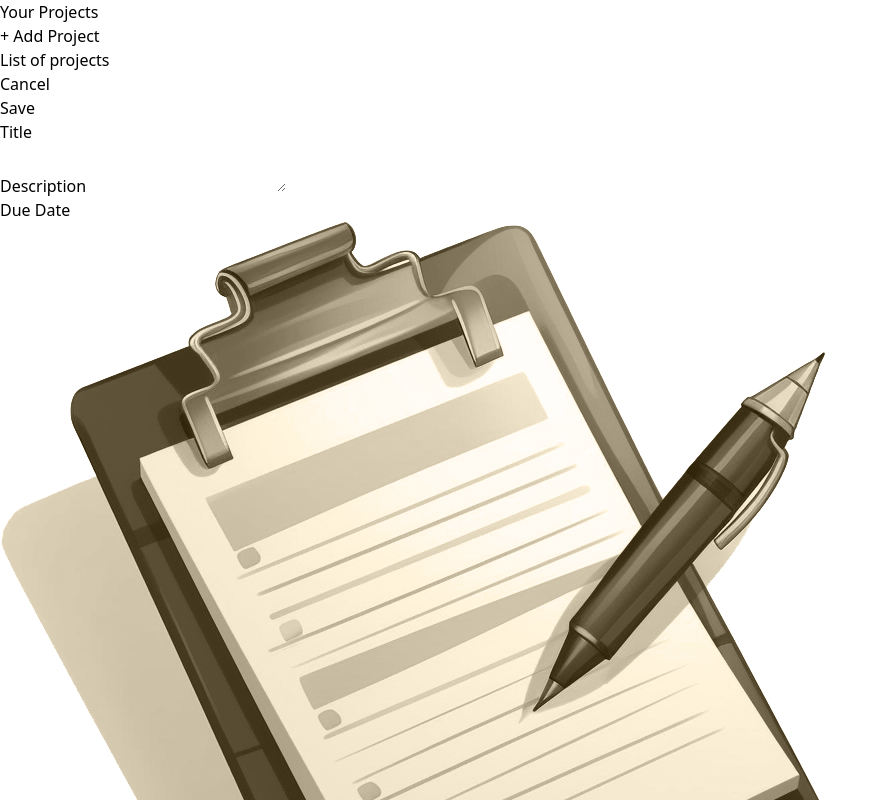
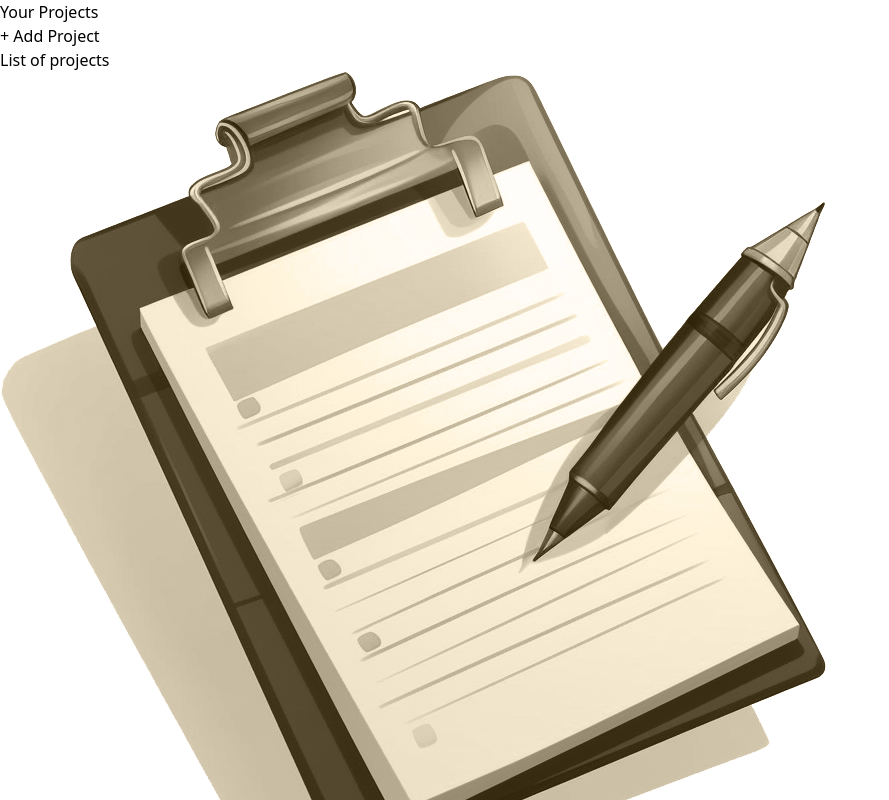
Before and after one commit to AnnaBielskaya/project-management, a React (Vite) app: page / in a window 1280 px wide. Shown: the top 800 px of the page, without its empty margins (0-889 px from the left). Built offline with nearby package versions, Linux system fonts and the light colour scheme.

Commit message:
Added projects state

```diff
--- a/src/App.jsx
+++ b/src/App.jsx
@@ -1,13 +1,18 @@
+import { useState } from "react";
 import NewProject from "./components/NewProject";
 import NoProjectSelected from "./components/NoProjectSelected";
 import ProjectsSidebar from "./components/ProjectsSidebar";
 
 function App() {
+  const [projectsState, setProjectsState] = useState({
+    selectedProject: undefined,
+    projects: [],
+  });
   return (
     <main className="h-screen my-8 flex gap-8">
       <ProjectsSidebar />
-      <NewProject />
-      <NoProjectSelected />
+      {projectsState.selectedProject && <NewProject />}
+      {!projectsState.selectedProject && <NoProjectSelected />}
     </main>
   );
 }
```
